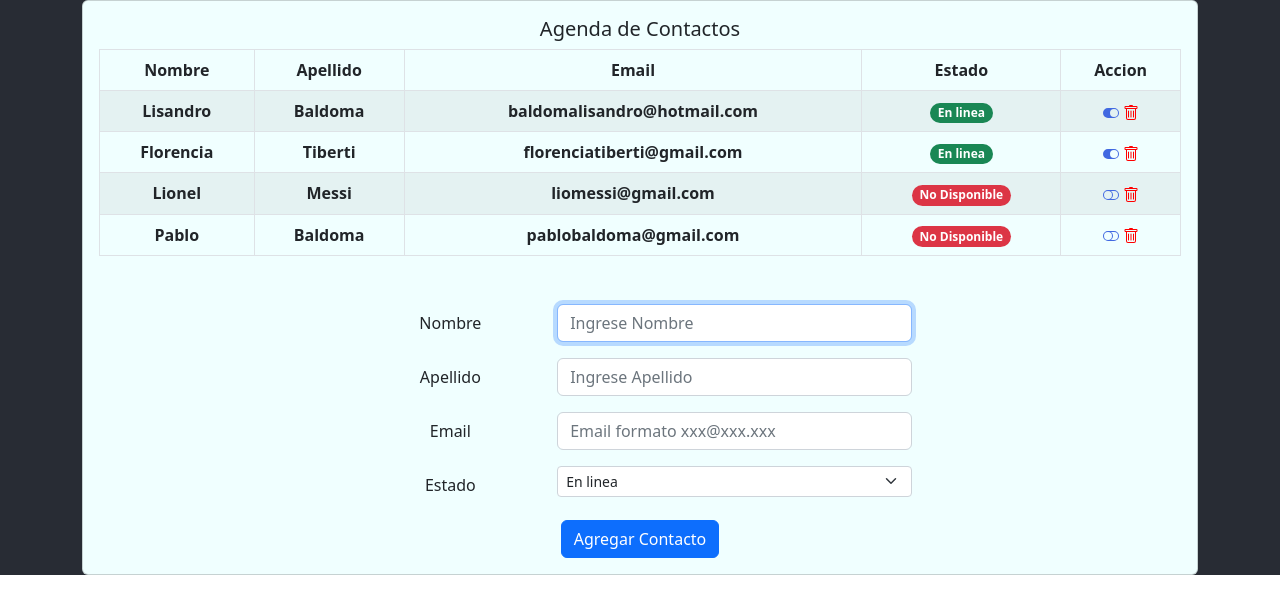
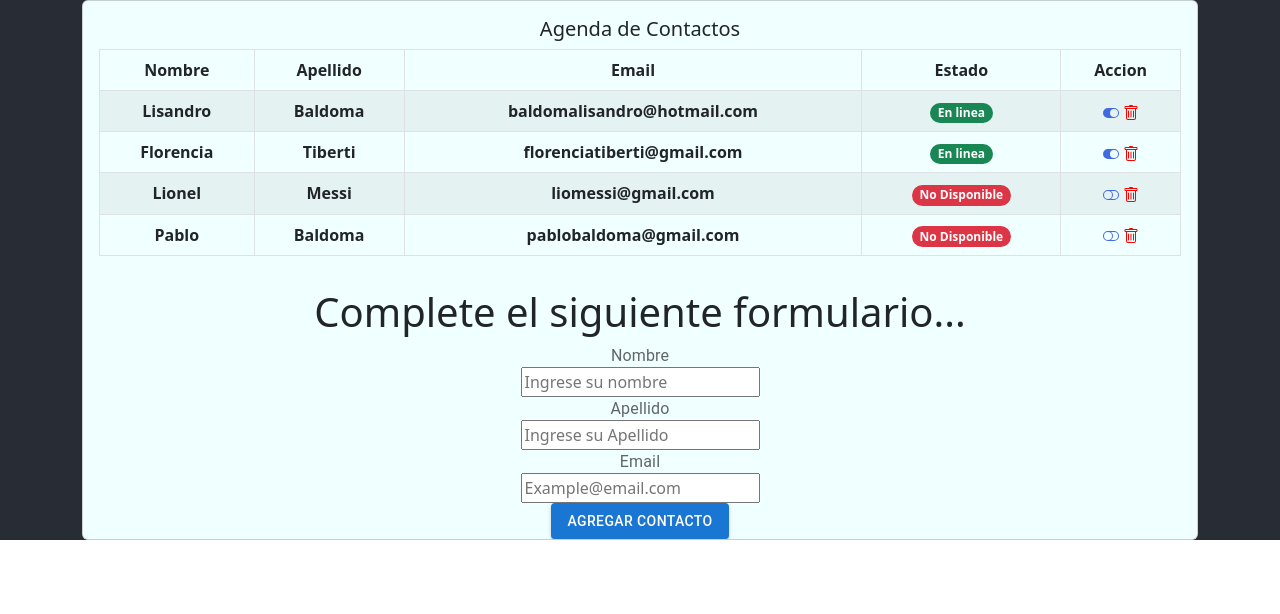
Before and after one commit to LisandroBaldoma/proyecto-evolutivo, a React (Create React App) app: page / in a window 1280 px wide. Shown: the top 614 px of the page. Built offline with nearby package versions, Linux system fonts and the light colour scheme.

Commit message:
formik-yup

```diff
--- a/src/components/container/ContactList.jsx
+++ b/src/components/container/ContactList.jsx
@@ -5,11 +5,11 @@
 import React, { useState, useEffect } from "react";
 import { Contacto } from "../../models/contact.class";
 import Contact from "../../components/pure/Contact";
-
 import FormAddContact from "../form/FormAddContact";
 import Card from "react-bootstrap/Card";
 import Table from "react-bootstrap/Table";
 import Col from "react-bootstrap/Col";
+import FormAddContactFormik from "../form/FormAddContactFormik";
 
 const ContactList = () => {
   const contact1 = new Contacto(
@@ -113,7 +113,8 @@ const ContactList = () => {
             <Card.Title>Agenda de Contactos</Card.Title>
             {loading ? "Cargando Contactos..." : contactTable}
           </Card.Body>
-          <FormAddContact add={addContact} nContacts={contacts.length}></FormAddContact>
+          {/*<FormAddContact add={addContact} nContacts={contacts.length}></FormAddContact>*/}
+          <FormAddContactFormik add={addContact} nContacts={contacts.length}></FormAddContactFormik>
         </Card>
       </Col>
     </div>
--- /dev/null
+++ b/src/components/form/FormAddContactFormik.jsx
@@ -0,0 +1,101 @@
+import React from "react";
+import { Formik, Form, Field, ErrorMessage } from "formik";
+import * as yup from "yup";
+import { ESTADO } from "../../models/estados.enum";
+import { Button, InputLabel } from "@mui/material";
+import { Contacto } from "../../models/contact.class";
+
+const FormAddContactFormik = ({ add, nContacts }) => {
+  const initialValues = {
+    nombre: "",
+    apellido: "",
+    email: "",
+    estado: ESTADO.ONLINE,
+  };
+
+  const validationSchema = yup.object().shape({
+    nombre: yup
+      .string()
+      .required("Complete el Nombre")
+      .min(4, "Minimo 4 caracteres")
+      .max(12, "Maximo 12 caracteres")
+      .uppercase("Debe usar letra mayuscula"),
+    apellido: yup
+      .string()
+      .required("Complete el Apellido")
+      .min(4, "Minimo 4 caracteres")
+      .max(12, "Maximo 12 caracteres")
+      .uppercase("Debe usar letra mayuscula"),
+    email: yup
+      .string()
+      .required("Complete el Email")
+      .email("Ingrese un email corecto"),
+  });
+
+  return (
+    <div>
+      <h1>Complete el siguiente formulario...</h1>
+      <Formik
+        initialValues={initialValues}
+        validationSchema={validationSchema}
+        onSubmit={async (values) => {
+          await new Promise((r) => setTimeout(r, 1000));
+          //alert(JSON.stringify(values, null, 2));
+          const newContact = new Contacto(
+            values.nombre,
+            values.apellido,
+            values.email,
+            values.estado
+          );
+          add(newContact);
+        }}
+      >
+        {({ errors, touched, isSubmitting }) => (
+          <Form >
+            <InputLabel htmlFor="nombre">Nombre</InputLabel>
+            <Field
+              id="nombre"
+              type="text"
+              name="nombre"
+              placeholder="Ingrese su nombre"
+            />
+            {/**UserName Errors */}
+            {errors.nombre && touched.nombre && (
+              <ErrorMessage component="div" name="nombre" />
+            )}
+            <InputLabel htmlFor="apellido">Apellido </InputLabel>
+            <Field
+              id="apellido"
+              type="text"
+              name="apellido"
+              placeholder="Ingrese su Apellido"
+            />
+            {/**UserName Errors */}
+            {errors.apellido && touched.apellido && (
+              <ErrorMessage component="div" name="apellido" />
+            )}
+            <InputLabel htmlFor="email">Email</InputLabel>
+            <Field
+              id="email"
+              name="email"
+              placeholder="Example@email.com"
+              type="email"
+            />
+            {/**Email Errors */}
+            {errors.email && touched.email && (
+              <ErrorMessage component="div" name="email" />
+            )}
+            <InputLabel>
+              <Button variant="contained" type="submit">
+                {nContacts === 0 ? "Crear Contactos" : "Agregar Contacto"}
+              </Button>
+              {isSubmitting ? <p>Sendind your Credentials....</p> : null}
+            </InputLabel>
+          </Form>
+        )}
+      </Formik>
+    </div>
+  );
+};
+
+export default FormAddContactFormik;
```
Also changed, not shown: package.json (+6 -1 lines), 1 other file (tests, documents, lock files or other folders).
